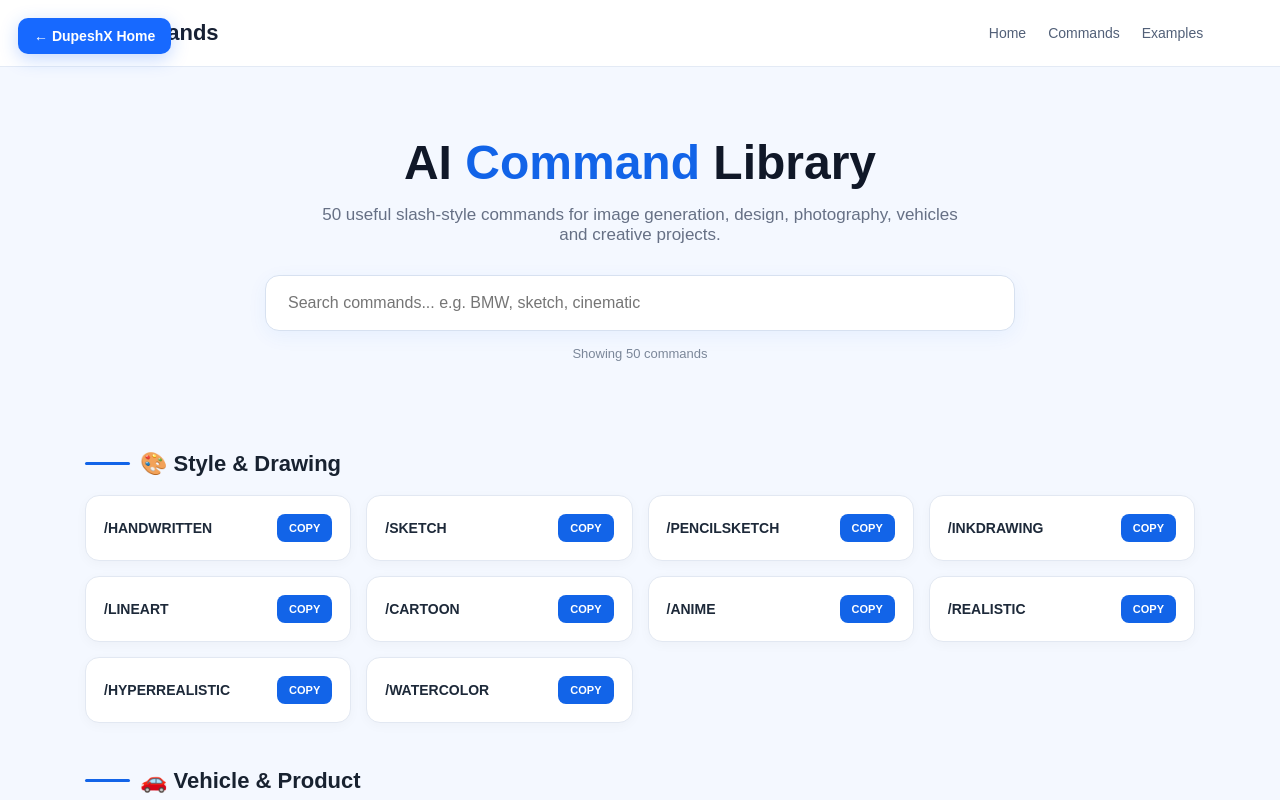
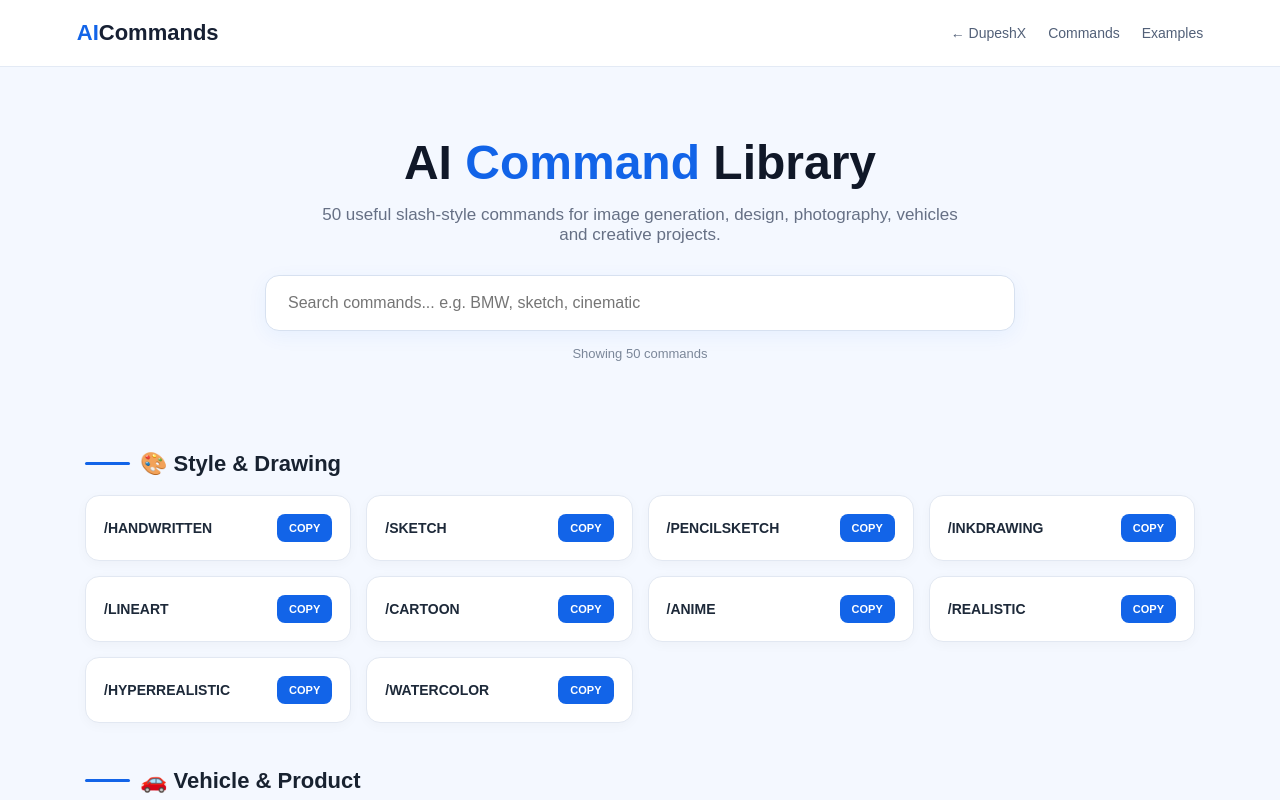
Before and after one commit to lokesh000-code/audio-converter, a website: page public/ai-commands.html in a window 1280 px wide. Shown: the top 800 px of the page. Drawn offline with Linux system fonts and the light colour scheme.

Commit message:
Fix DupeshX navigation on AI Commands

```diff
--- a/public/ai-commands.html
+++ b/public/ai-commands.html
@@ -8,31 +8,6 @@
 <title>AI Command Library</title>
 
 <style>
-    .home-btn {
-    position: fixed;
-    top: 18px;
-    left: 18px;
-    z-index: 9999;
-
-    padding: 10px 16px;
-    background: #1769ff;
-    color: white;
-
-    text-decoration: none;
-    font-family: Arial, sans-serif;
-    font-size: 14px;
-    font-weight: 700;
-
-    border-radius: 10px;
-    box-shadow: 0 5px 18px rgba(23, 105, 255, 0.25);
-    transition: 0.2s;
-}
-
-.home-btn:hover {
-    transform: translateY(-2px);
-    background: #0d58dc;
-}
-
 *{
     margin:0;
     padding:0;
@@ -312,7 +287,7 @@ footer{
 
 <body>
 
-<a href="index.html" class="home-btn">← DupeshX Home</a>
+
 <!-- HEADER -->
 
 <header>
@@ -322,7 +297,7 @@ footer{
     </div>
 
     <nav class="nav">
-        <a href="#">Home</a>
+        <a href="index.html">← DupeshX</a>
         <a href="#commands">Commands</a>
         <a href="#examples">Examples</a>
     </nav>
```
